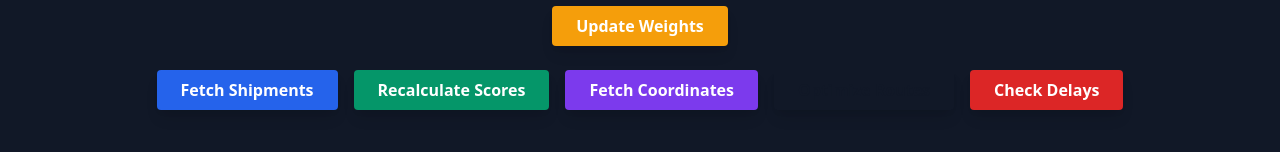
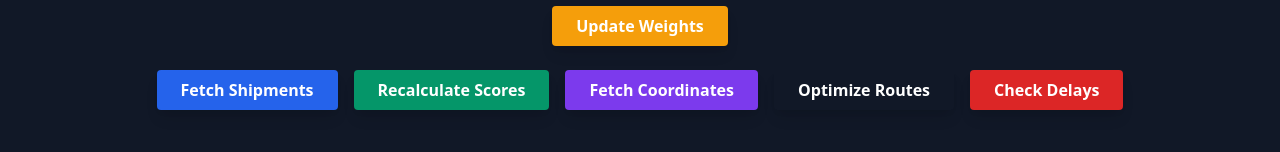
Before and after one commit to shubhamilluminatigroup-pixel/Shipment_load_Maker, a React (Create React App) app in the folder frontend/: page / in a window 1280 px wide. Shown: the part 160-312 px from the top of the page. Built offline with nearby package versions, Linux system fonts and the light colour scheme; no server answers.

Commit message:
Update DashboardButtons.js

```diff
--- a/frontend/src/components/DashboardButtons.js
+++ b/frontend/src/components/DashboardButtons.js
@@ -31,7 +31,7 @@ const DashboardButtons = ({
       </button>
       <button
         onClick={handleOptimizeRoutes}
-        className="bg-teal-600 hover:bg-teal-700 text-gray-900 font-semibold px-6 py-2 rounded shadow-lg transition duration-300 hover:scale-105 transform focus:outline-none focus:ring focus:ring-teal-500 focus:ring-opacity-50"
+        className="bg-teal-600 hover:bg-teal-700 text-white font-semibold px-6 py-2 rounded shadow-lg transition duration-300 hover:scale-105 transform focus:outline-none focus:ring focus:ring-teal-500 focus:ring-opacity-50"
       >
         {loading ? "Optimizing..." : "Optimize Routes"}
       </button>
```
